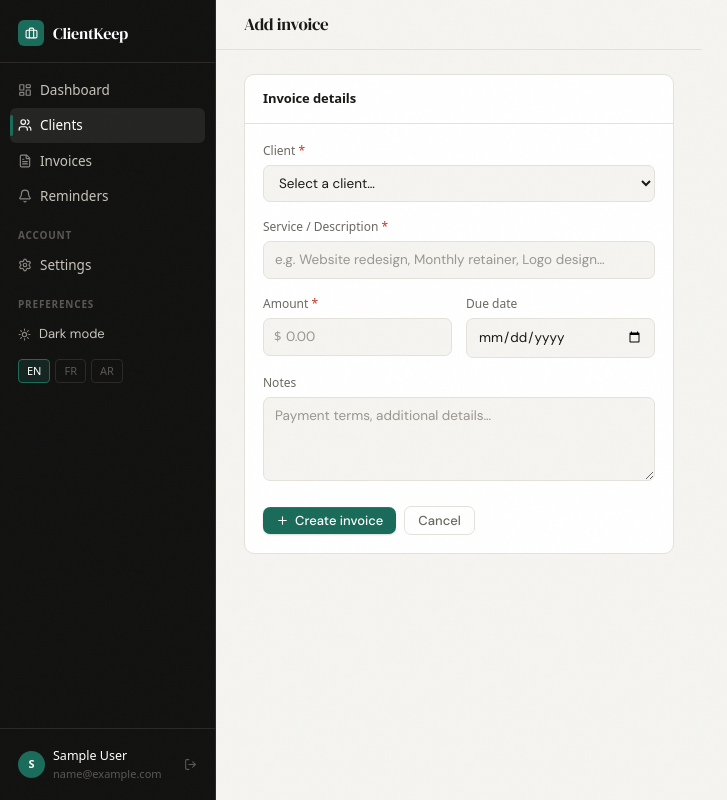
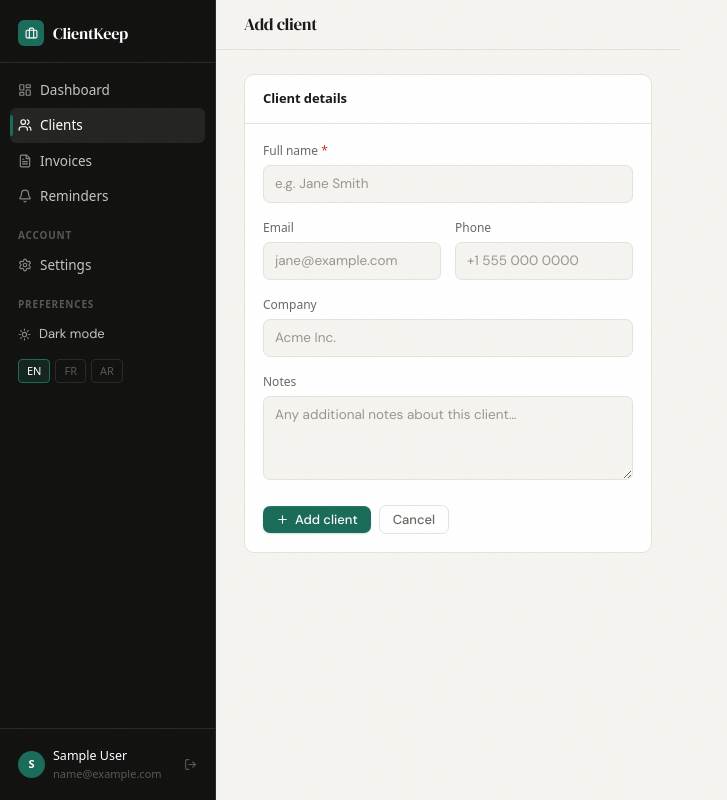
Before and after one commit to raoufats26/ClientKeep, a Flask app: page /clients/add in a window 1280 px wide. Shown: the whole page, without its empty margins (0-727 px from the left). Run offline with Flask 3, Linux system fonts and the light colour scheme; the visitor is signed in with stand-in values (Sample User, id 1); some libraries are stand-ins or nearby versions.

Commit message:
addClient function fixed

```diff
--- a/templates/clients/form.html
+++ b/templates/clients/form.html
@@ -1,62 +1,57 @@
 {% extends "base.html" %}
-{% block title %}{{ action }} invoice — ClientKeep{% endblock %}
-{% block page_title %}{{ action }} invoice{% endblock %}
+{% block title %}{{ action }} client — ClientKeep{% endblock %}
+{% block page_title %}{{ action }} client{% endblock %}
 
 {% block content %}
 <div style="max-width:560px;">
   <div class="card">
     <div class="card-head">
-      <span class="card-head-title">Invoice details</span>
+      <span class="card-head-title">Client details</span>
     </div>
     <div class="card-body">
       <form method="POST">
 
         <div class="field">
-          <label class="field-label" for="client_id">Client <span style="color:var(--danger)">*</span></label>
-          <select class="field-input" id="client_id" name="client_id" required>
-            <option value="">Select a client…</option>
-            {% for c in clients %}
-            <option value="{{ c.id }}" {% if invoice and invoice.client_id == c.id %}selected{% endif %}>
-              {{ c.name }}{% if c.company %} — {{ c.company }}{% endif %}
-            </option>
-            {% endfor %}
-          </select>
-        </div>
-
-        <div class="field">
-          <label class="field-label" for="service">Service / Description <span style="color:var(--danger)">*</span></label>
-          <input class="field-input" type="text" id="service" name="service" required
-            value="{{ invoice.service if invoice else '' }}"
-            placeholder="e.g. Website redesign, Monthly retainer, Logo design…"/>
+          <label class="field-label" for="name">Full name <span style="color:var(--danger)">*</span></label>
+          <input class="field-input" type="text" id="name" name="name" required
+            value="{{ client.name if client else '' }}"
+            placeholder="e.g. Jane Smith"/>
         </div>
 
         <div class="grid-2">
           <div class="field">
-            <label class="field-label" for="amount">Amount <span style="color:var(--danger)">*</span></label>
-            <div style="position:relative;">
-              <span style="position:absolute;left:11px;top:50%;transform:translateY(-50%);font-size:13px;color:var(--text-3);font-weight:500;">$</span>
-              <input class="field-input" type="number" id="amount" name="amount" required step="0.01" min="0"
-                value="{{ invoice.amount if invoice else '' }}" placeholder="0.00" style="padding-left:22px;"/>
-            </div>
+            <label class="field-label" for="email">Email</label>
+            <input class="field-input" type="email" id="email" name="email"
+              value="{{ client.email if client else '' }}"
+              placeholder="jane@example.com"/>
           </div>
           <div class="field">
-            <label class="field-label" for="due_date">Due date</label>
-            <input class="field-input" type="date" id="due_date" name="due_date"
-              value="{{ invoice.due_date.strftime('%Y-%m-%d') if invoice and invoice.due_date else '' }}"/>
+            <label class="field-label" for="phone">Phone</label>
+            <input class="field-input" type="text" id="phone" name="phone"
+              value="{{ client.phone if client else '' }}"
+              placeholder="+1 555 000 0000"/>
           </div>
         </div>
 
         <div class="field">
+          <label class="field-label" for="company">Company</label>
+          <input class="field-input" type="text" id="company" name="company"
+            value="{{ client.company if client else '' }}"
+            placeholder="Acme Inc."/>
+        </div>
+
+        <div class="field">
           <label class="field-label" for="notes">Notes</label>
-          <textarea class="field-input" id="notes" name="notes" placeholder="Payment terms, additional details…">{{ invoice.notes if invoice else '' }}</textarea>
+          <textarea class="field-input" id="notes" name="notes"
+            placeholder="Any additional notes about this client…">{{ client.notes if client else '' }}</textarea>
         </div>
 
         <div style="display:flex;align-items:center;gap:8px;padding-top:4px;">
           <button type="submit" class="btn btn-primary">
             <i data-lucide="{{ 'save' if action=='Edit' else 'plus' }}"></i>
-            {{ 'Save changes' if action=='Edit' else 'Create invoice' }}
+            {{ 'Save changes' if action=='Edit' else 'Add client' }}
           </button>
-          <a href="{{ url_for('invoices.index') }}" class="btn btn-ghost">Cancel</a>
+          <a href="{{ url_for('clients.index') }}" class="btn btn-ghost">Cancel</a>
         </div>
 
       </form>
```
Also changed, not shown: templates/clients/index.html (+32 -57 lines), templates/clients/view.html (+78 -84 lines), 1 other file.
